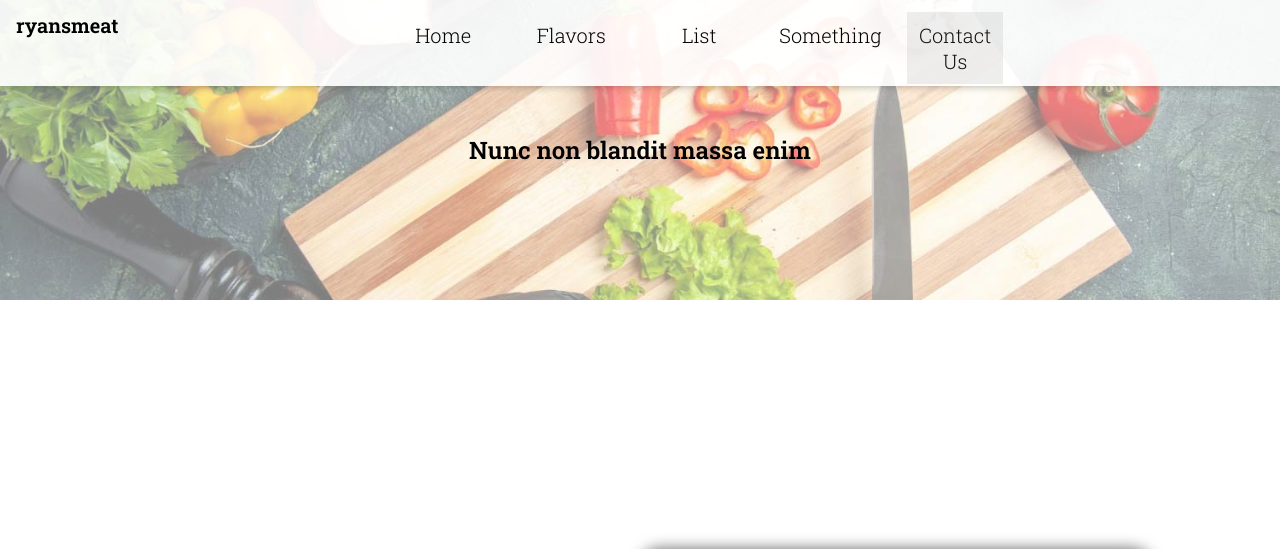
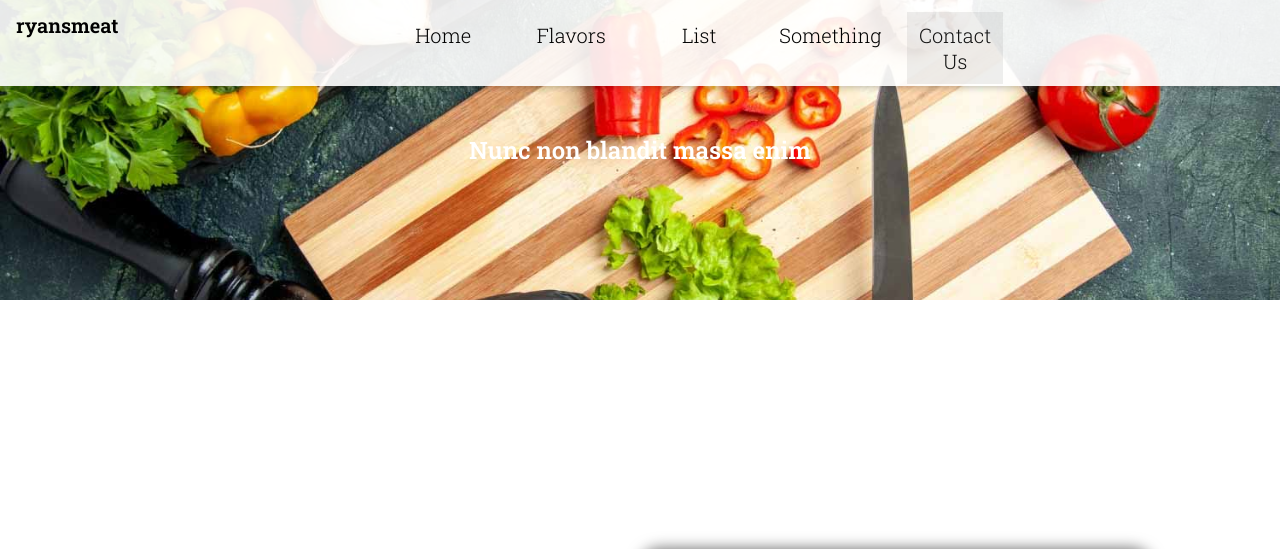
Before and after one commit to michaelhefner/ryansmeat-vanilla, a PHP site: page / in a window 1280 px wide. Shown: the top 549 px of the page. Run offline with PHP 8.4, Linux system fonts and the light colour scheme.

Commit message:
style: jumbo

```diff
--- a/css/style.css
+++ b/css/style.css
@@ -154,7 +154,6 @@ header article h1 {
 **************************************/
 #jumbo img {
     position: absolute;
-    opacity: .5;
     background-color: #000;
     top: 0;
     width: 100%;
@@ -166,6 +165,7 @@ header article h1 {
     position: absolute;
     bottom: 250px;
     height: 100%;
+    color: #fff;
     display: flex;
     justify-content: center;
     align-items: center;
```
